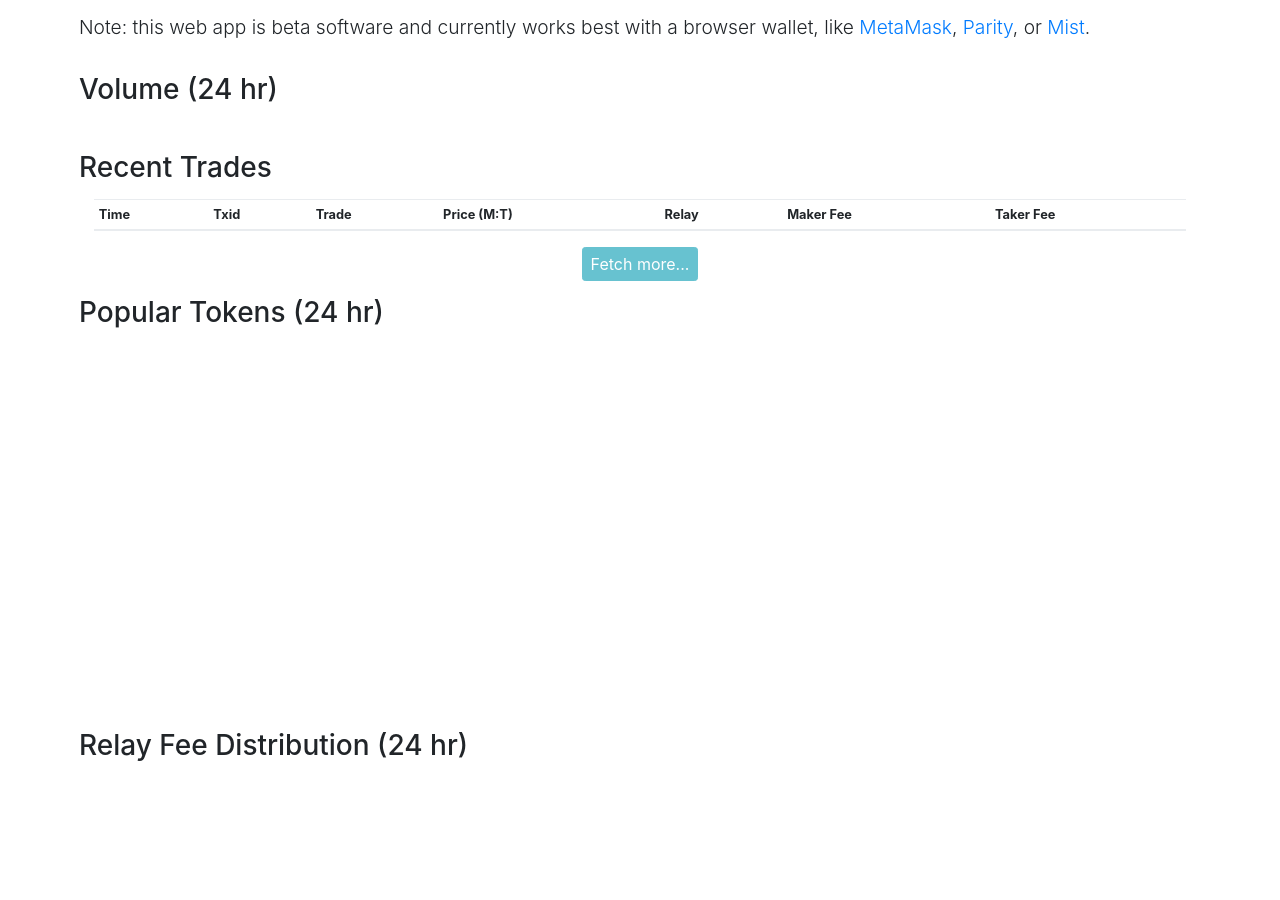
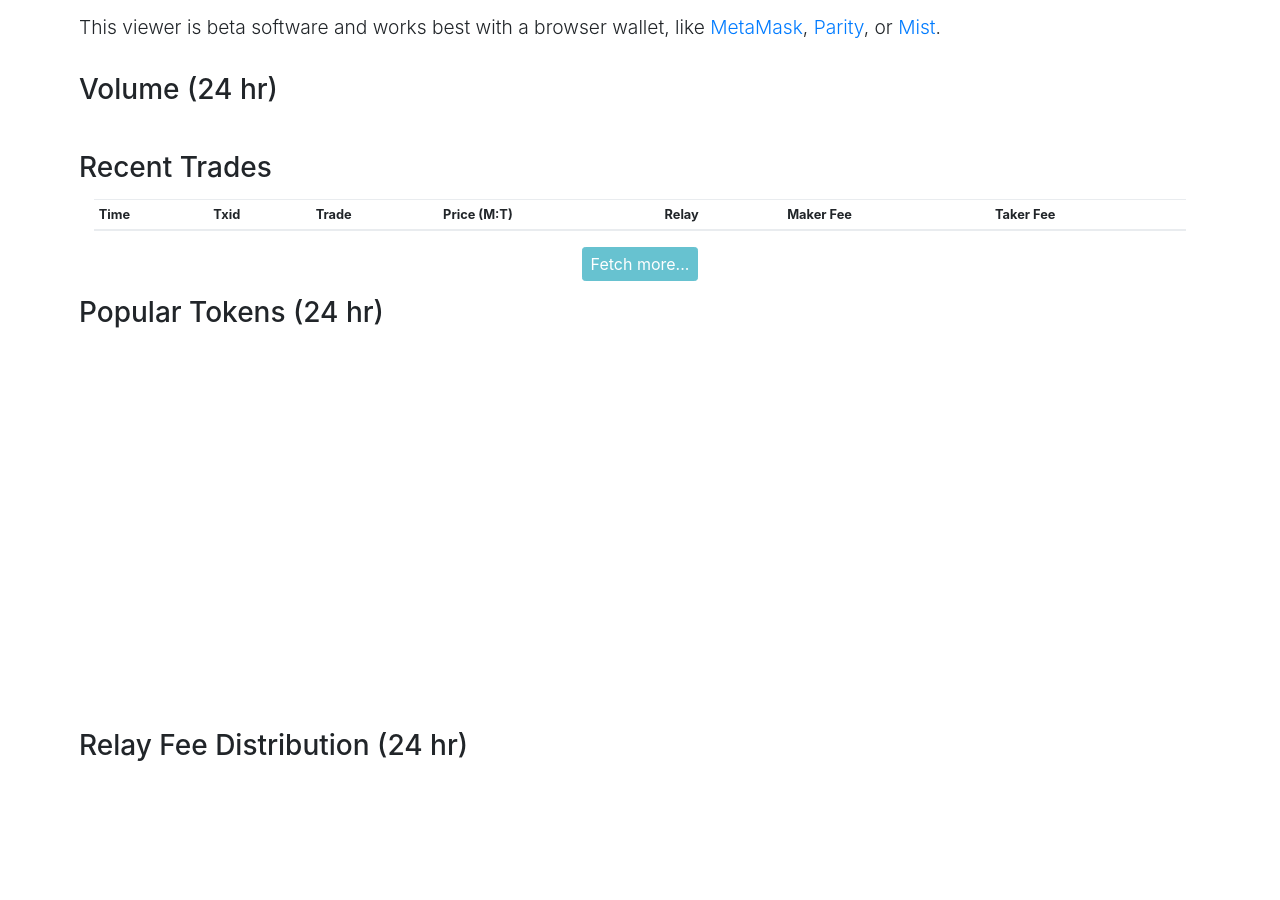
Before and after one commit to vsergeev/0xtrades.info, a plain HTML site: page docs/index.html in a window 1280 px wide. Shown: the part 140-1040 px from the top of the page. Drawn offline with Linux system fonts and the light colour scheme; no server answers; a script that the page names is missing.

Commit message:
reword beta software note

```diff
--- a/docs/index.html
+++ b/docs/index.html
@@ -14,7 +14,7 @@
     </div>
     <div class="row">
       <p class="description">A real-time trade viewer for the <a href="https://0xproject.com/" target="_blank">0x protocol</a>.</p>
-      <p class="description">Note: this web app is beta software and currently works best with a browser wallet, like <a href="https://metamask.io/" target="_blank">MetaMask</a>, <a href="https://parity.io/parity.html" target="_blank">Parity</a>, or <a href="https://github.com/ethereum/mist" target="_blank">Mist</a>.</p>
+      <p class="description">This viewer is beta software and works best with a browser wallet, like <a href="https://metamask.io/" target="_blank">MetaMask</a>, <a href="https://parity.io/parity.html" target="_blank">Parity</a>, or <a href="https://github.com/ethereum/mist" target="_blank">Mist</a>.</p>
     </div>
 
     <div class="row">
```
